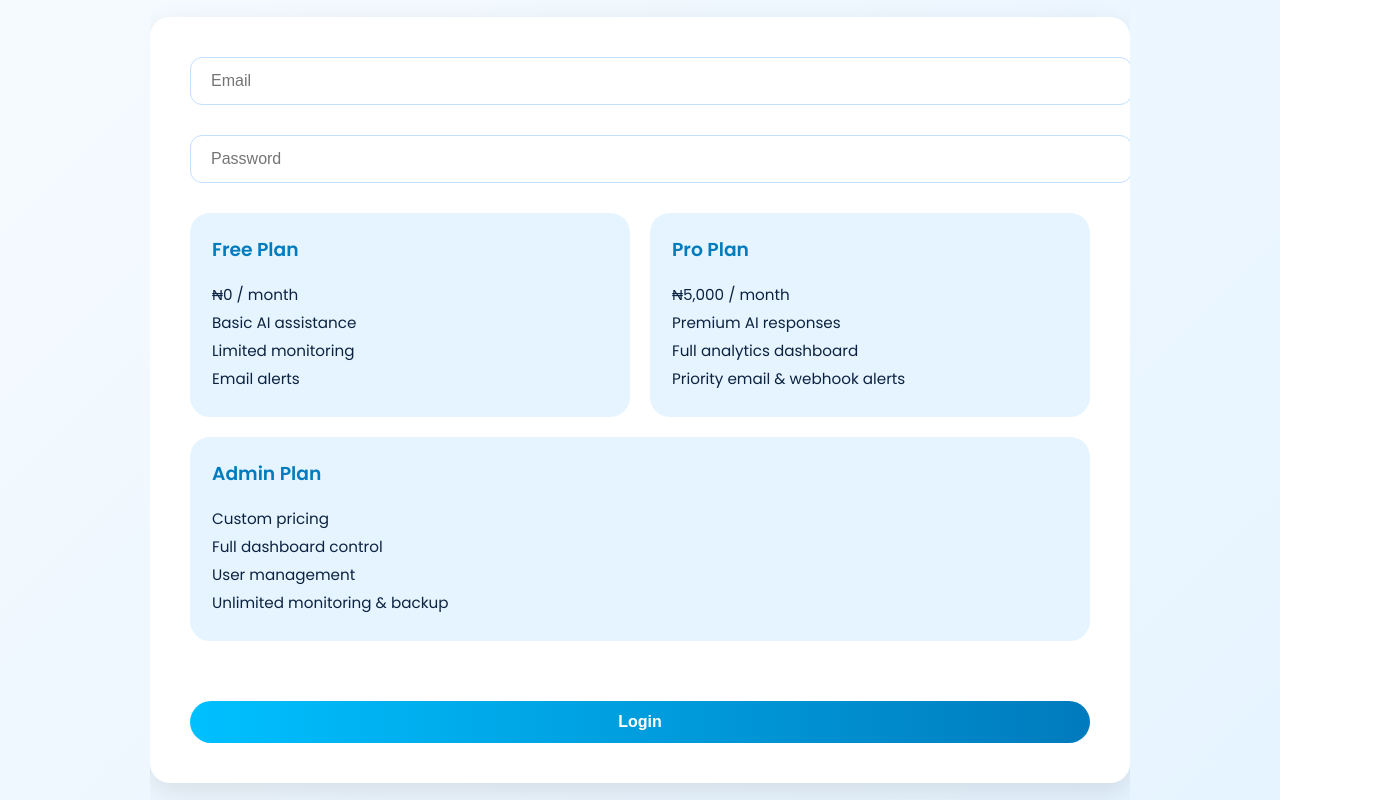
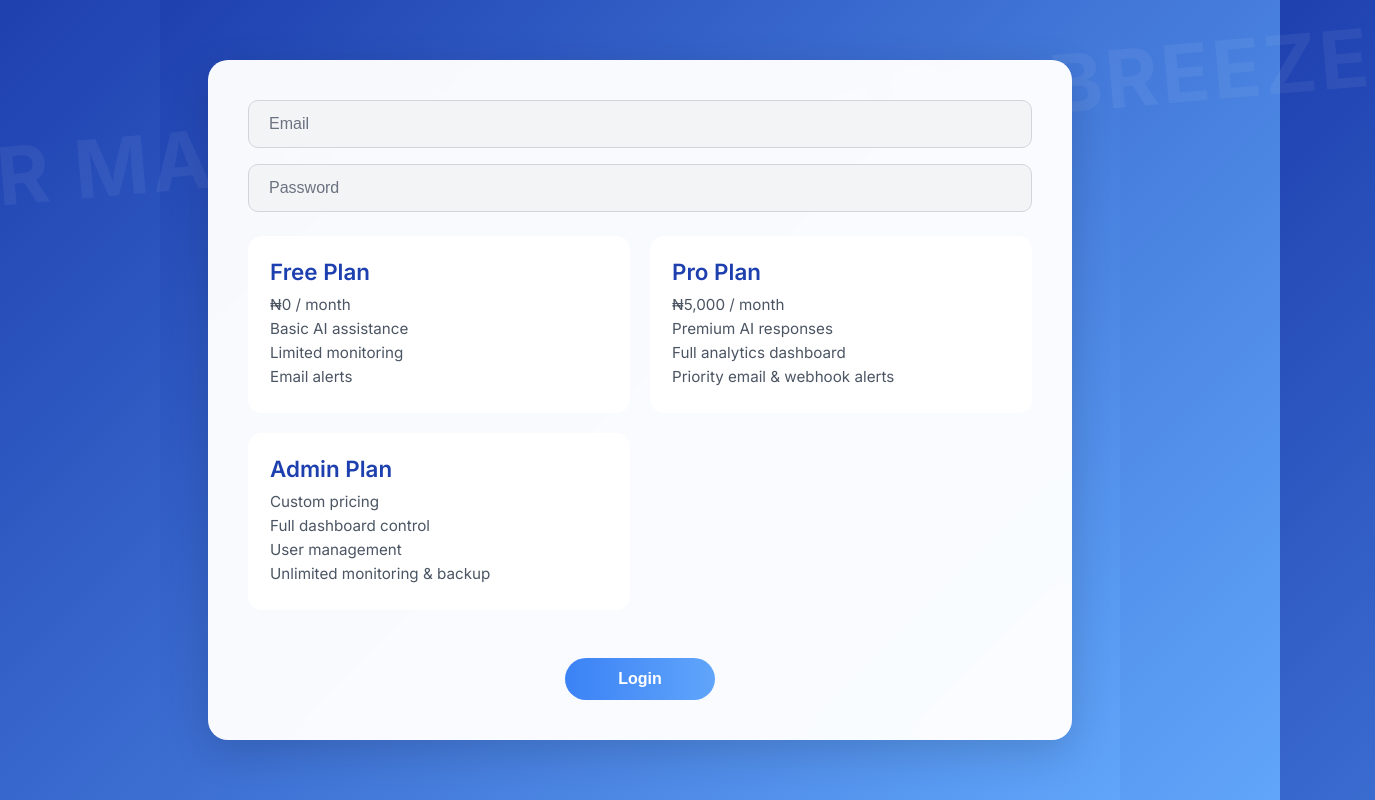
Before and after one commit to kainechibuzo/A.I.R-backend, a website: page public/index.html in a window 1280 px wide. Shown: the whole page, 1375 px wide, since content can reach past the window. Drawn offline with Linux system fonts and the light colour scheme.

Commit message:
Refactor HTML and CSS for login page

```diff
--- a/public/index.html
+++ b/public/index.html
@@ -4,115 +4,184 @@
 <meta charset="UTF-8">
 <meta name="viewport" content="width=device-width, initial-scale=1.0">
 <title>AIR Login</title>
-<link href="https://fonts.googleapis.com/css2?family=Poppins:wght@400;500;600&display=swap" rel="stylesheet">
+<link href="https://fonts.googleapis.com/css2?family=Inter:wght@400;500;600;700&display=swap" rel="stylesheet">
 <style>
 /* Reset & base */
-body, html {
+* {
   margin: 0;
   padding: 0;
+  box-sizing: border-box;
+}
+
+body, html {
   height: 100%;
-  font-family: "Poppins", sans-serif;
-  background: linear-gradient(135deg, #f5faff, #e6f4ff);
-  color: #0c2340;
+  font-family: "Inter", sans-serif;
+  background: linear-gradient(135deg, #1e40af, #60a5fa);
+  color: #ffffff;
   display: flex;
   justify-content: center;
   align-items: center;
-  overflow: hidden;
+  overflow: auto;
 }
 
 .background-slogan {
   position: absolute;
-  font-size: 4rem;
-  color: rgba(0,123,189,0.05);
-  top: 30%;
+  font-size: 5rem;
+  font-weight: 700;
+  color: rgba(255, 255, 255, 0.06);
+  top: 15%;
   left: 50%;
-  transform: translate(-50%, -50%);
+  transform: translate(-50%, -50%) rotate(-5deg);
   white-space: nowrap;
   pointer-events: none;
   user-select: none;
+  text-transform: uppercase;
+  letter-spacing: 3px;
 }
 
 /* Card container */
 .login-container {
   position: relative;
-  width: 900px;
-  max-width: 95%;
-  background: #ffffff;
+  width: 960px;
+  max-width: 90%;
+  background: rgba(255, 255, 255, 0.97);
   border-radius: 20px;
-  box-shadow: 0 10px 30px rgba(0,0,0,0.1);
+  box-shadow: 0 12px 40px rgba(0, 0, 0, 0.15);
   padding: 40px;
   display: flex;
   flex-direction: column;
-  gap: 30px;
+  gap: 24px;
   z-index: 1;
+  backdrop-filter: blur(8px);
 }
 
-/* Email & password */
+/* Input group */
+.input-group {
+  display: flex;
+  flex-direction: column;
+  gap: 16px;
+}
 .login-container input {
   width: 100%;
   padding: 14px 20px;
-  border-radius: 12px;
-  border: 1px solid #c3e0ff;
+  border-radius: 10px;
+  border: 1px solid #d1d5db;
   font-size: 1rem;
+  background: #f3f4f6;
+  color: #1f2937;
   outline: none;
-  transition: 0.3s;
+  transition: all 0.3s ease;
+}
+.login-container input::placeholder {
+  color: #6b7280;
 }
 .login-container input:focus {
-  border-color: #007bbd;
-  box-shadow: 0 0 8px rgba(0,123,189,0.2);
+  border-color: #3b82f6;
+  box-shadow: 0 0 10px rgba(59, 130, 246, 0.25);
+  background: #ffffff;
 }
 
 /* Plan cards */
 .plan-cards {
-  display: flex;
+  display: grid;
+  grid-template-columns: repeat(auto-fit, minmax(260px, 1fr));
   gap: 20px;
-  flex-wrap: wrap;
 }
 .plan-card {
-  flex: 1;
-  min-width: 250px;
-  background: #e6f4ff;
-  border-radius: 20px;
+  background: #ffffff;
+  border-radius: 14px;
   padding: 20px;
   cursor: pointer;
-  transition: transform 0.3s, box-shadow 0.3s;
+  transition: all 0.3s ease;
   border: 2px solid transparent;
+  position: relative;
+  overflow: hidden;
+}
+.plan-card::before {
+  content: '';
+  position: absolute;
+  top: 0;
+  left: 0;
+  width: 100%;
+  height: 3px;
+  background: linear-gradient(90deg, #3b82f6, #93c5fd);
+  opacity: 0;
+  transition: opacity 0.3s ease;
+}
+.plan-card.selected::before,
+.plan-card:hover::before {
+  opacity: 1;
 }
 .plan-card.selected {
-  border-color: #007bbd;
-  box-shadow: 0 10px 20px rgba(0,123,189,0.2);
-  transform: translateY(-5px);
+  border-color: #3b82f6;
+  box-shadow: 0 8px 20px rgba(59, 130, 246, 0.2);
+  transform: translateY(-6px);
+}
+.plan-card:hover {
+  transform: translateY(-3px);
+  box-shadow: 0 6px 15px rgba(0, 0, 0, 0.1);
 }
 .plan-card h3 {
-  margin-top: 0;
-  color: #007bbd;
+  margin: 0 0 10px;
+  color: #1e40af;
+  font-size: 1.4rem;
+  font-weight: 600;
 }
 .plan-card p {
   margin: 5px 0;
   font-size: 0.95rem;
+  color: #4b5563;
 }
 
 /* Login button */
 .login-container button {
-  padding: 12px 25px;
+  padding: 12px 30px;
   border: none;
   border-radius: 50px;
   font-size: 1rem;
   font-weight: 600;
-  color: #fff;
-  background: linear-gradient(90deg, #00c0ff, #007bbd);
+  color: #ffffff;
+  background: linear-gradient(90deg, #3b82f6, #60a5fa);
   cursor: pointer;
-  transition: 0.3s;
+  transition: all 0.3s ease;
+  align-self: center;
+  min-width: 150px;
 }
 .login-container button:hover {
-  background: linear-gradient(90deg, #007bbd, #00a3e0);
+  background: linear-gradient(90deg, #2563eb, #3b82f6);
+  transform: translateY(-2px);
+}
+.login-container button:active {
+  transform: translateY(0);
 }
 
 /* Error message */
 #errorMsg {
-  color: #e74c3c;
+  color: #dc2626;
   font-weight: 500;
   text-align: center;
+  font-size: 0.95rem;
+}
+
+/* Responsive adjustments */
+@media (max-width: 768px) {
+  .login-container {
+    padding: 20px;
+  }
+  .background-slogan {
+    font-size: 2.5rem;
+  }
+  .plan-cards {
+    grid-template-columns: 1fr;
+  }
+}
+@media (max-width: 480px) {
+  .login-container {
+    padding: 16px;
+  }
+  .background-slogan {
+    font-size: 1.8rem;
+  }
 }
 </style>
 </head>
@@ -121,8 +190,10 @@ body, html {
 <div class="background-slogan">Air makes your tasks a breeze</div>
 
 <div class="login-container">
-  <input type="email" id="email" placeholder="Email">
-  <input type="password" id="password" placeholder="Password">
+  <div class="input-group">
+    <input type="email" id="email" placeholder="Email">
+    <input type="password" id="password" placeholder="Password">
+  </div>
 
   <div class="plan-cards">
     <div class="plan-card" data-plan="free">
@@ -223,6 +294,5 @@ loginBtn.addEventListener("click", async () => {
 });
 </script>
 
-
 </body>
 </html>
```
